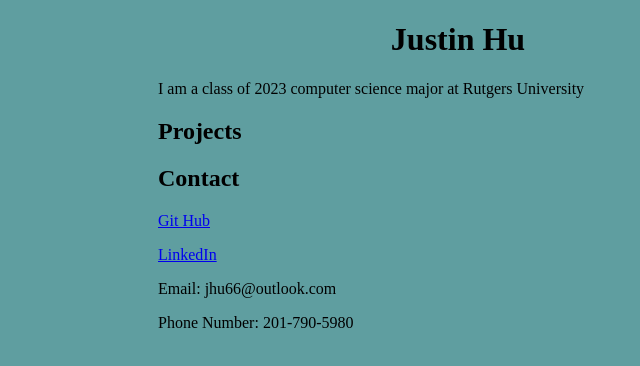
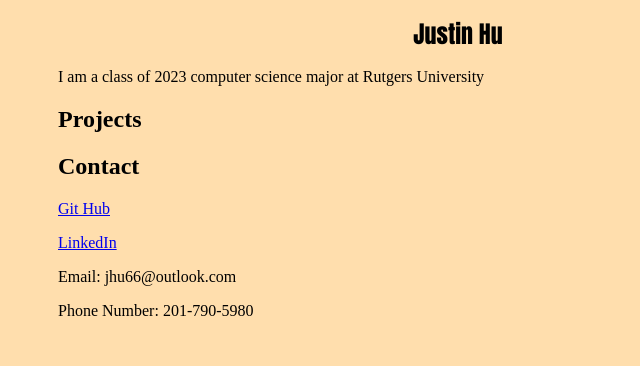
Before and after one commit to jhu65/Justins-Website, a plain HTML site: page index.html in a window 1280 px wide. Shown: the whole page, without its empty margins (182-822 px from the left). Drawn offline with Linux system fonts and the light colour scheme.

Commit message:
css changes

```diff
--- a/styles/style.css
+++ b/styles/style.css
@@ -1,12 +1,14 @@
 html {
-    background-color:cadetblue;
+    background-color:navajowhite;
 }
 
 body {
-    width: 600px;
+    width: 800px;
     margin: 0 auto;
 }
 
 h1 {
+    font-size: x-large;
+    font-family:Impact, Haettenschweiler, 'Arial Narrow Bold', sans-serif;
     text-align: center;
 }
```
